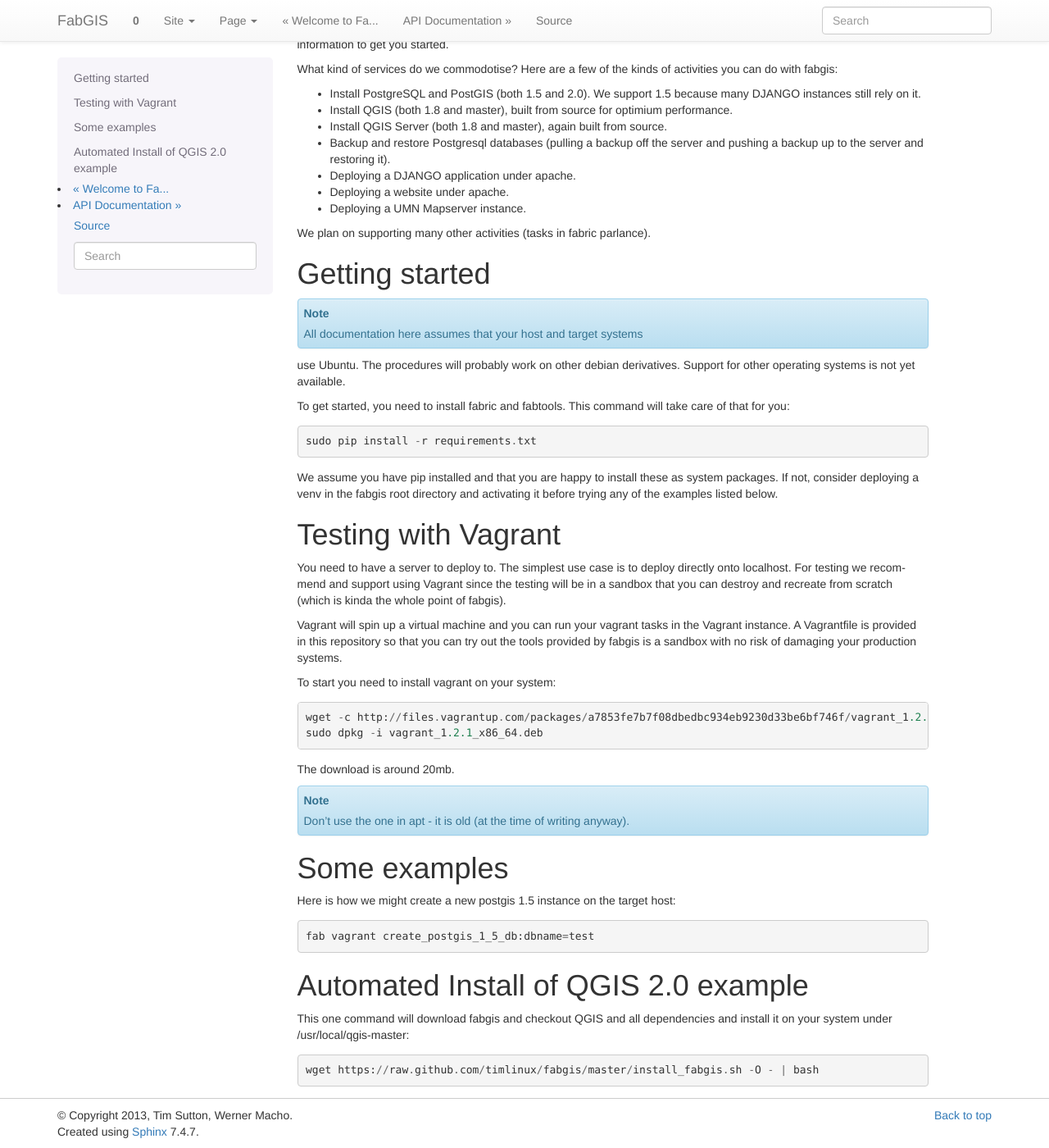
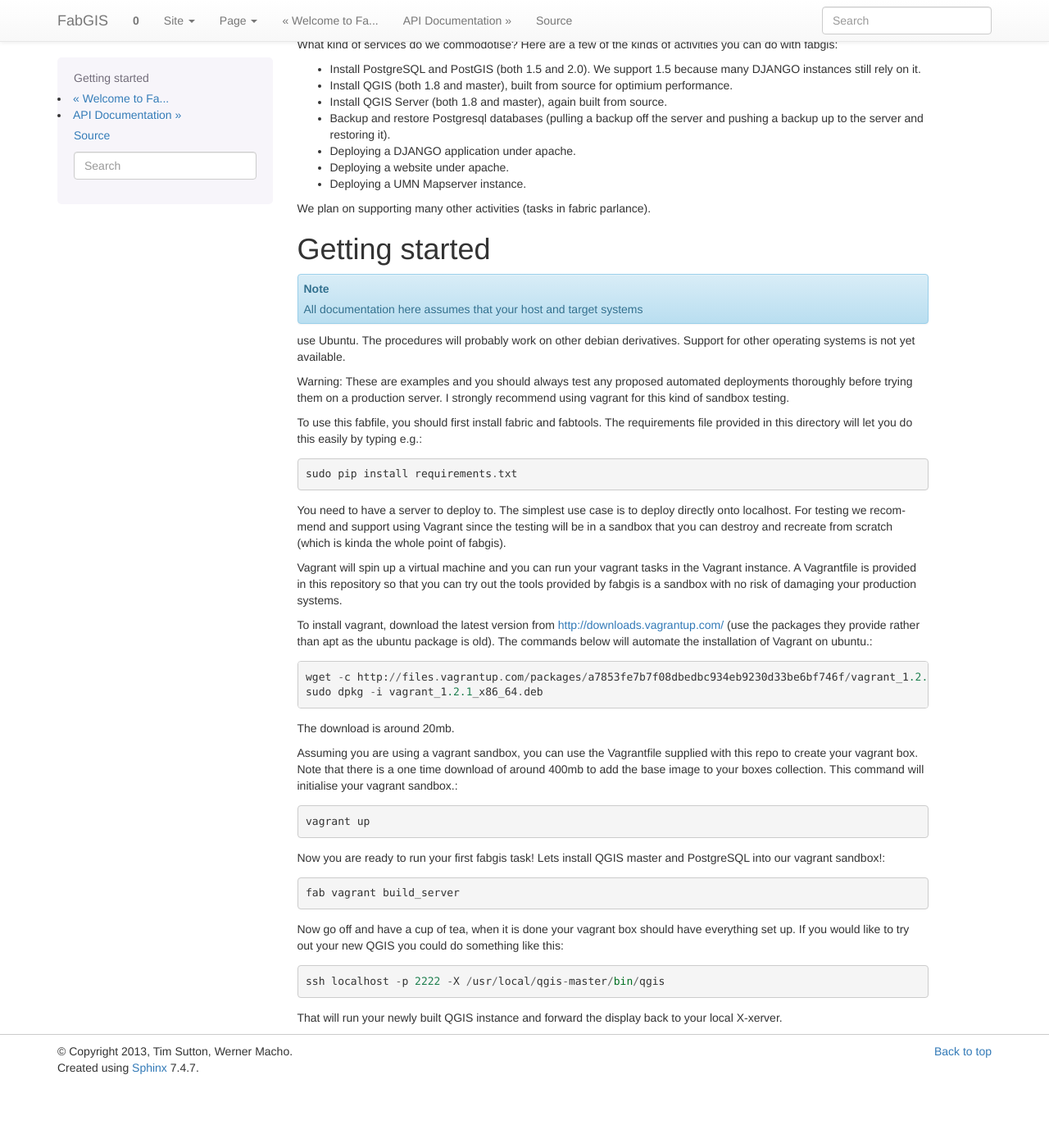
Before and after one commit to timlinux/fabgis, a Sphinx documentation site: the page built from docs/source/overview.rst, in a window 1280 px wide and 1400 px high, scrolled down 748 px. Shown: the whole window at 82% size. Built offline with Sphinx 7.4.7, drawn with Linux system fonts in a browser that asks for light colours; after the commit the page ends 2070 px from its top, so only the background shows below that.

Commit message:
Improved Quick start intro. Fix import errors and cleanups to the fabfile.

```diff
--- a/docs/source/overview.rst
+++ b/docs/source/overview.rst
@@ -1,4 +1,3 @@
-.
 
 .. image:: _static/fabgis-overview.png
    :align: center
@@ -52,17 +51,15 @@
 Support for other operating systems is not yet available.
 
 
-To get started, you need to install fabric and fabtools. This command will
-take care of that for you::
+Warning: These are examples and you should always test any proposed
+automated deployments thoroughly before trying them on a production server.
+I strongly recommend using vagrant for this kind of sandbox testing.
 
-    sudo pip install -r requirements.txt
+To use this fabfile, you should first install fabric and fabtools. The
+requirements file provided in this directory will let you do this easily by
+typing e.g.::
 
-We assume you have pip installed and that you are happy to install these as
-system packages. If not, consider deploying a venv in the fabgis root
-directory and activating it before trying any of the examples listed below.
-
-Testing with Vagrant
---------------------
+    sudo pip install requirements.txt
 
 You need to have a server to deploy to. The simplest use case is to deploy
 directly onto localhost. For testing we recommend and support using Vagrant
@@ -74,29 +71,33 @@
 you can try out the tools provided by fabgis is a sandbox with no risk of
 damaging your production systems.
 
-To start you need to install vagrant on your system::
+To install vagrant, download the latest version from
+http://downloads.vagrantup.com/ (use the packages they provide rather than
+apt as the ubuntu package is old). The commands below will automate the
+installation of Vagrant on ubuntu.::
 
     wget -c http://files.vagrantup.com/packages/a7853fe7b7f08dbedbc934eb9230d33be6bf746f/vagrant_1.2.1_x86_64.deb
     sudo dpkg -i vagrant_1.2.1_x86_64.deb
 
 The download is around 20mb.
 
-.. note:: Don't use the one in apt - it is old (at the time of writing anyway).
+Assuming you are using a vagrant sandbox, you can use the Vagrantfile
+supplied with this repo to create your vagrant box. Note that there is a
+one time download of around 400mb to add the base image to your boxes
+collection. This command will initialise your vagrant sandbox.::
 
+    vagrant up
 
-Some examples
--------------
+Now you are ready to run your first fabgis task! Lets install QGIS master
+and PostgreSQL into our vagrant sandbox!::
 
-Here is how we might create a new postgis 1.5 instance on the target host::
+    fab vagrant build_server
 
-    fab vagrant create_postgis_1_5_db:dbname=test
+Now go off and have a cup of tea, when it is done your vagrant box should
+have everything set up. If you would like to try out your new QGIS you
+could do something like this::
 
+    ssh localhost -p 2222 -X /usr/local/qgis-master/bin/qgis
 
-
-Automated Install of QGIS 2.0 example
--------------------------------------
-
-This one command will download fabgis and checkout QGIS and all dependencies
-and install it on your system under /usr/local/qgis-master::
-
-    wget https://raw.github.com/timlinux/fabgis/master/install_fabgis.sh -O - | bash
+That will run your newly built QGIS instance and forward the display back
+to your local X-xerver.
```
Also changed, not shown: fabfile.py (+75 -19 lines), 1 other file.
